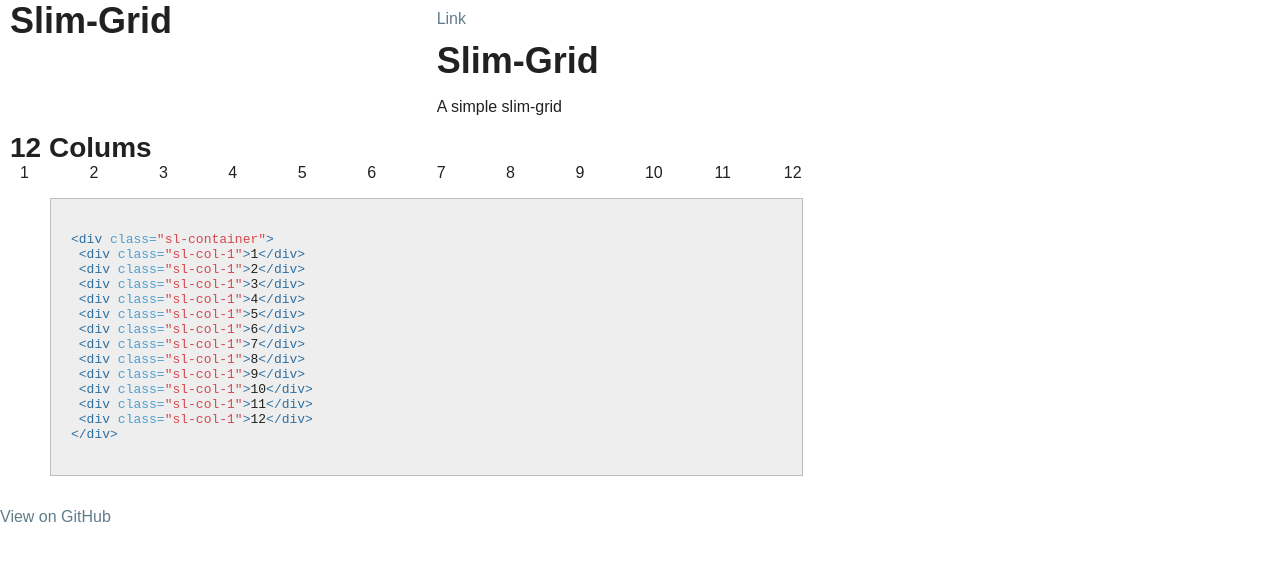
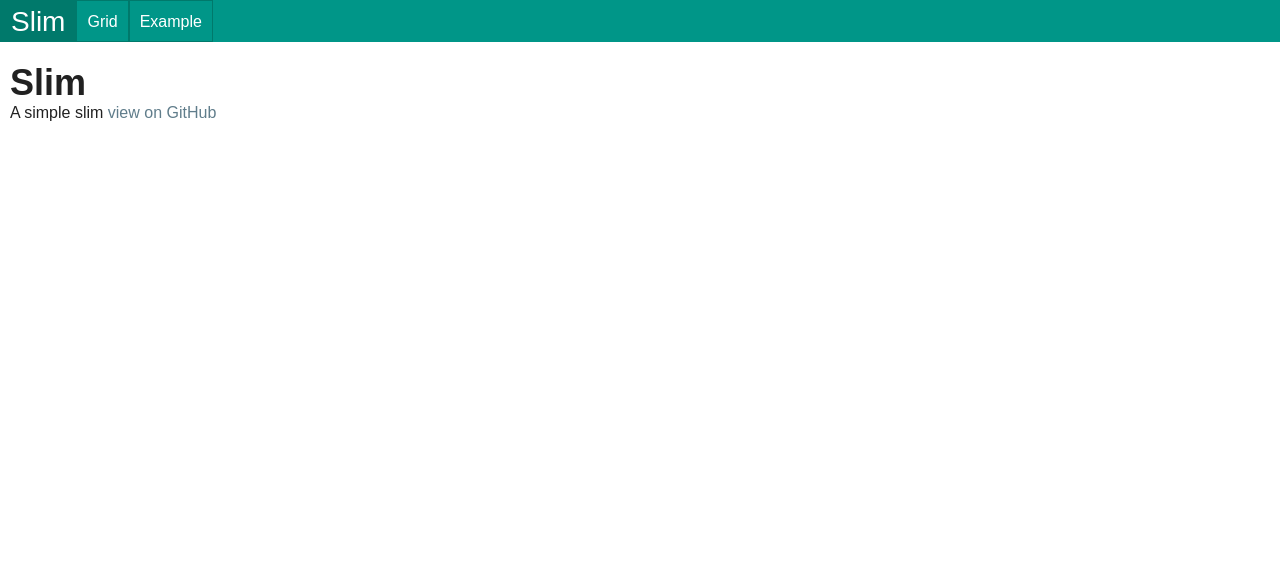
Before and after one commit to Scrum/slims, a Jekyll site: the page built from docs/index.html, in a window 1280 px wide. Shown: the top 561 px of the page. Built offline with Jekyll 4.4.1, drawn with Linux system fonts in a browser that asks for light colours.

Commit message:
update docs

```diff
--- a/docs/_layouts/default.html
+++ b/docs/_layouts/default.html
@@ -5,25 +5,20 @@
 </head>
 <body>
 
-	<div class="sl-container-row-2 sl-vertical-top">
-		<div class="sl-col-4">
-			<h1>{{ page.title }}</h1>
-		</div>
-		<div class="sl-col-2 sl-row-12">
-			<a href="#">Link</a>
-		</div>
+	<div class="sl-container-row-1 sl-vertical-center demo-nav demo-space">
+		<a href="/" class="demo-brand sl-col sl-row-12">Slim</a>
+		<a href="/grid.html" class="sl-col sl-row-12">Grid</a>
+		<a href="/example.html" class="sl-col sl-row-12">Example</a>
 	</div>
 
-	<div class="sl-container">
-		<div class="sl-col-4">
+	<div class="sl-container demo-section">
+		<div class="sl-col-12 demo-space">
 			<h1>{{ page.title }}</h1>
-			<p>{{ page.lead }}</p>
+			<p>{{ page.lead }} <a href="{{ site.repo }}">view on GitHub</a></p>
 		</div>
-		<div class="sl-col-8">
-			{{ content }}
-		</div>
+		{{ content }}
 	</div>
 
-    <p><a href="{{ site.repo }}">View on GitHub</a></p>
+    <p></p>
 </body>
 </html>
--- a/docs/assets/css/demo.css
+++ b/docs/assets/css/demo.css
@@ -2,9 +2,25 @@
 html, body { margin: 0; padding: 0; border: 0;}
 body {color: #212121; font: 100% "Robot Mono", sans-serif;}
 a {color: #607d8b;text-decoration: none;}
-h1, h2 {margin: 0;padding: 0;}
+h1, h2, p {margin: 0;padding: 0;}
 h1 {font-size: 36px;}
 h2 {font-size: 28px;}
 h1, h2 { text-transform: capitalize; }
-.demo-content { box-sizing: border-box;}
-.highlight {border: 1px solid #bdbdbd;padding: 20px;background-color: #eeeeee;}
+.highlight {border: 1px solid #bdbdbd;padding: 20px;background-color: #eeeeee;margin-bottom: 20px;}
+.demo-brand { font-size: 28px; line-height: 1; }
+.demo-space {margin-bottom: 20px;}
+.demo-nav {
+	background-color:  #009688;
+}
+.demo-nav a {
+	color: #fff;
+	border: 1px solid #00796b;
+}
+.demo-nav a:hover {
+	background-color: #00796b;
+}
+.demo-col [class*="sl-col"],
+.demo-row [class*="sl-row"] {
+	background-color: #cfd8dc;
+	border: 1px solid #90a4ae;
+}
--- a/docs/dist/css/slim-grid.css
+++ b/docs/dist/css/slim-grid.css
@@ -20,11 +20,10 @@
 }
 
 /* row grid */
-/* [class*="sl-container-row"] { need rename class
-
-	margin-top: -calc(var(--grid-gutter) / 2);
-	margin-bottom: -calc(var(--grid-gutter) / 2);
-} */
+.sl-container-row {
+	margin-top: -10px;
+	margin-bottom: -10px;
+}
 
 [class*="sl-row"] {
 	padding-top: 10px;
@@ -36,32 +35,15 @@
 }
 
 .sl-container-row-1 {
-	height: 20px;
+	height: 42px;
 }
 
-[class*="sl-vertical"] {
-	line-height: 20px;
+.sl-container-row-1.sl-vertical-center > * {
+	line-height: 42px;
 }
 
-[class*="sl-vertical"] > * {
-	display: inline-block;
-	float: none;
-}
-
-[class*="sl-vertical"] * {
-	line-height: normal;
-}
-
-.sl-vertical-top > * {
-	vertical-align: top;
-}
-
-.sl-vertical-middle > * {
-	vertical-align: middle;
-}
-
-.sl-vertical-bottom > * {
-	vertical-align: bottom;
+.sl-container-row-1.sl-vertical-center > [class*="sl-row"] {
+	line-height: 22px;
 }
 
 .sl-row-1 {
@@ -73,32 +55,15 @@
 }
 
 .sl-container-row-2 {
-	height: 40px;
+	height: 84px;
 }
 
-[class*="sl-vertical"] {
-	line-height: 40px;
+.sl-container-row-2.sl-vertical-center > * {
+	line-height: 84px;
 }
 
-[class*="sl-vertical"] > * {
-	display: inline-block;
-	float: none;
-}
-
-[class*="sl-vertical"] * {
-	line-height: normal;
-}
-
-.sl-vertical-top > * {
-	vertical-align: top;
-}
-
-.sl-vertical-middle > * {
-	vertical-align: middle;
-}
-
-.sl-vertical-bottom > * {
-	vertical-align: bottom;
+.sl-container-row-2.sl-vertical-center > [class*="sl-row"] {
+	line-height: 64px;
 }
 
 .sl-row-2 {
@@ -110,32 +75,15 @@
 }
 
 .sl-container-row-3 {
-	height: 60px;
+	height: 126px;
 }
 
-[class*="sl-vertical"] {
-	line-height: 60px;
+.sl-container-row-3.sl-vertical-center > * {
+	line-height: 126px;
 }
 
-[class*="sl-vertical"] > * {
-	display: inline-block;
-	float: none;
-}
-
-[class*="sl-vertical"] * {
-	line-height: normal;
-}
-
-.sl-vertical-top > * {
-	vertical-align: top;
-}
-
-.sl-vertical-middle > * {
-	vertical-align: middle;
-}
-
-.sl-vertical-bottom > * {
-	vertical-align: bottom;
+.sl-container-row-3.sl-vertical-center > [class*="sl-row"] {
+	line-height: 106px;
 }
 
 .sl-row-3 {
@@ -147,32 +95,15 @@
 }
 
 .sl-container-row-4 {
-	height: 80px;
+	height: 168px;
 }
 
-[class*="sl-vertical"] {
-	line-height: 80px;
+.sl-container-row-4.sl-vertical-center > * {
+	line-height: 168px;
 }
 
-[class*="sl-vertical"] > * {
-	display: inline-block;
-	float: none;
-}
-
-[class*="sl-vertical"] * {
-	line-height: normal;
-}
-
-.sl-vertical-top > * {
-	vertical-align: top;
-}
-
-.sl-vertical-middle > * {
-	vertical-align: middle;
-}
-
-.sl-vertical-bottom > * {
-	vertical-align: bottom;
+.sl-container-row-4.sl-vertical-center > [class*="sl-row"] {
+	line-height: 148px;
 }
 
 .sl-row-4 {
@@ -184,32 +115,15 @@
 }
 
 .sl-container-row-5 {
-	height: 100px;
+	height: 210px;
 }
 
-[class*="sl-vertical"] {
-	line-height: 100px;
+.sl-container-row-5.sl-vertical-center > * {
+	line-height: 210px;
 }
 
-[class*="sl-vertical"] > * {
-	display: inline-block;
-	float: none;
-}
-
-[class*="sl-vertical"] * {
-	line-height: normal;
-}
-
-.sl-vertical-top > * {
-	vertical-align: top;
-}
-
-.sl-vertical-middle > * {
-	vertical-align: middle;
-}
-
-.sl-vertical-bottom > * {
-	vertical-align: bottom;
+.sl-container-row-5.sl-vertical-center > [class*="sl-row"] {
+	line-height: 190px;
 }
 
 .sl-row-5 {
@@ -221,32 +135,15 @@
 }
 
 .sl-container-row-6 {
-	height: 120px;
+	height: 252px;
 }
 
-[class*="sl-vertical"] {
-	line-height: 120px;
+.sl-container-row-6.sl-vertical-center > * {
+	line-height: 252px;
 }
 
-[class*="sl-vertical"] > * {
-	display: inline-block;
-	float: none;
-}
-
-[class*="sl-vertical"] * {
-	line-height: normal;
-}
-
-.sl-vertical-top > * {
-	vertical-align: top;
-}
-
-.sl-vertical-middle > * {
-	vertical-align: middle;
-}
-
-.sl-vertical-bottom > * {
-	vertical-align: bottom;
+.sl-container-row-6.sl-vertical-center > [class*="sl-row"] {
+	line-height: 232px;
 }
 
 .sl-row-6 {
@@ -258,32 +155,15 @@
 }
 
 .sl-container-row-7 {
-	height: 140px;
+	height: 294px;
 }
 
-[class*="sl-vertical"] {
-	line-height: 140px;
+.sl-container-row-7.sl-vertical-center > * {
+	line-height: 294px;
 }
 
-[class*="sl-vertical"] > * {
-	display: inline-block;
-	float: none;
-}
-
-[class*="sl-vertical"] * {
-	line-height: normal;
-}
-
-.sl-vertical-top > * {
-	vertical-align: top;
-}
-
-.sl-vertical-middle > * {
-	vertical-align: middle;
-}
-
-.sl-vertical-bottom > * {
-	vertical-align: bottom;
+.sl-container-row-7.sl-vertical-center > [class*="sl-row"] {
+	line-height: 274px;
 }
 
 .sl-row-7 {
@@ -295,32 +175,15 @@
 }
 
 .sl-container-row-8 {
-	height: 160px;
+	height: 336px;
 }
 
-[class*="sl-vertical"] {
-	line-height: 160px;
+.sl-container-row-8.sl-vertical-center > * {
+	line-height: 336px;
 }
 
-[class*="sl-vertical"] > * {
-	display: inline-block;
-	float: none;
-}
-
-[class*="sl-vertical"] * {
-	line-height: normal;
-}
-
-.sl-vertical-top > * {
-	vertical-align: top;
-}
-
-.sl-vertical-middle > * {
-	vertical-align: middle;
-}
-
-.sl-vertical-bottom > * {
-	vertical-align: bottom;
+.sl-container-row-8.sl-vertical-center > [class*="sl-row"] {
+	line-height: 316px;
 }
 
 .sl-row-8 {
@@ -332,32 +195,15 @@
 }
 
 .sl-container-row-9 {
-	height: 180px;
+	height: 378px;
 }
 
-[class*="sl-vertical"] {
-	line-height: 180px;
+.sl-container-row-9.sl-vertical-center > * {
+	line-height: 378px;
 }
 
-[class*="sl-vertical"] > * {
-	display: inline-block;
-	float: none;
-}
-
-[class*="sl-vertical"] * {
-	line-height: normal;
-}
-
-.sl-vertical-top > * {
-	vertical-align: top;
-}
-
-.sl-vertical-middle > * {
-	vertical-align: middle;
-}
-
-.sl-vertical-bottom > * {
-	vertical-align: bottom;
+.sl-container-row-9.sl-vertical-center > [class*="sl-row"] {
+	line-height: 358px;
 }
 
 .sl-row-9 {
@@ -369,32 +215,15 @@
 }
 
 .sl-container-row-10 {
-	height: 200px;
+	height: 420px;
 }
 
-[class*="sl-vertical"] {
-	line-height: 200px;
+.sl-container-row-10.sl-vertical-center > * {
+	line-height: 420px;
 }
 
-[class*="sl-vertical"] > * {
-	display: inline-block;
-	float: none;
-}
-
-[class*="sl-vertical"] * {
-	line-height: normal;
-}
-
-.sl-vertical-top > * {
-	vertical-align: top;
-}
-
-.sl-vertical-middle > * {
-	vertical-align: middle;
-}
-
-.sl-vertical-bottom > * {
-	vertical-align: bottom;
+.sl-container-row-10.sl-vertical-center > [class*="sl-row"] {
+	line-height: 400px;
 }
 
 .sl-row-10 {
@@ -406,32 +235,15 @@
 }
 
 .sl-container-row-11 {
-	height: 220px;
+	height: 462px;
 }
 
-[class*="sl-vertical"] {
-	line-height: 220px;
+.sl-container-row-11.sl-vertical-center > * {
+	line-height: 462px;
 }
 
-[class*="sl-vertical"] > * {
-	display: inline-block;
-	float: none;
-}
-
-[class*="sl-vertical"] * {
-	line-height: normal;
-}
-
-.sl-vertical-top > * {
-	vertical-align: top;
-}
-
-.sl-vertical-middle > * {
-	vertical-align: middle;
-}
-
-.sl-vertical-bottom > * {
-	vertical-align: bottom;
+.sl-container-row-11.sl-vertical-center > [class*="sl-row"] {
+	line-height: 442px;
 }
 
 .sl-row-11 {
@@ -443,32 +255,15 @@
 }
 
 .sl-container-row-12 {
-	height: 240px;
+	height: 504px;
 }
 
-[class*="sl-vertical"] {
-	line-height: 240px;
+.sl-container-row-12.sl-vertical-center > * {
+	line-height: 504px;
 }
 
-[class*="sl-vertical"] > * {
-	display: inline-block;
-	float: none;
-}
-
-[class*="sl-vertical"] * {
-	line-height: normal;
-}
-
-.sl-vertical-top > * {
-	vertical-align: top;
-}
-
-.sl-vertical-middle > * {
-	vertical-align: middle;
-}
-
-.sl-vertical-bottom > * {
-	vertical-align: bottom;
+.sl-container-row-12.sl-vertical-center > [class*="sl-row"] {
+	line-height: 484px;
 }
 
 .sl-row-12 {
@@ -476,7 +271,7 @@
 }
 
 /* col grid */
-[class*="sl-container-col"] {
+.sl-container-col {
 	margin-left: -10px;
 	margin-right: -10px;
 }
--- /dev/null
+++ b/docs/example.html
@@ -0,0 +1,6 @@
+---
+layout: default
+title: slim-example
+slug: slim-example
+lead: "A simple slim-example"
+---
--- a/docs/index.html
+++ b/docs/index.html
@@ -1,39 +1,6 @@
 ---
 layout: default
-title: slim-grid
-slug: slim-grid
-lead: "A simple slim-grid"
+title: slim
+slug: slim
+lead: "A simple slim"
 ---
-
-<h2>12 colums</h2>
-<div class="sl-container">
-	<div class="sl-col-1">1</div>
-	<div class="sl-col-1">2</div>
-	<div class="sl-col-1">3</div>
-	<div class="sl-col-1">4</div>
-	<div class="sl-col-1">5</div>
-	<div class="sl-col-1">6</div>
-	<div class="sl-col-1">7</div>
-	<div class="sl-col-1">8</div>
-	<div class="sl-col-1">9</div>
-	<div class="sl-col-1">10</div>
-	<div class="sl-col-1">11</div>
-	<div class="sl-col-1">12</div>
-</div>
-
-{% highlight HTML %}
-<div class="sl-container">
- <div class="sl-col-1">1</div>
- <div class="sl-col-1">2</div>
- <div class="sl-col-1">3</div>
- <div class="sl-col-1">4</div>
- <div class="sl-col-1">5</div>
- <div class="sl-col-1">6</div>
- <div class="sl-col-1">7</div>
- <div class="sl-col-1">8</div>
- <div class="sl-col-1">9</div>
- <div class="sl-col-1">10</div>
- <div class="sl-col-1">11</div>
- <div class="sl-col-1">12</div>
-</div>
-{% endhighlight %}
```
Also changed, not shown: docs/grid.html (added, +94 -0 lines).
